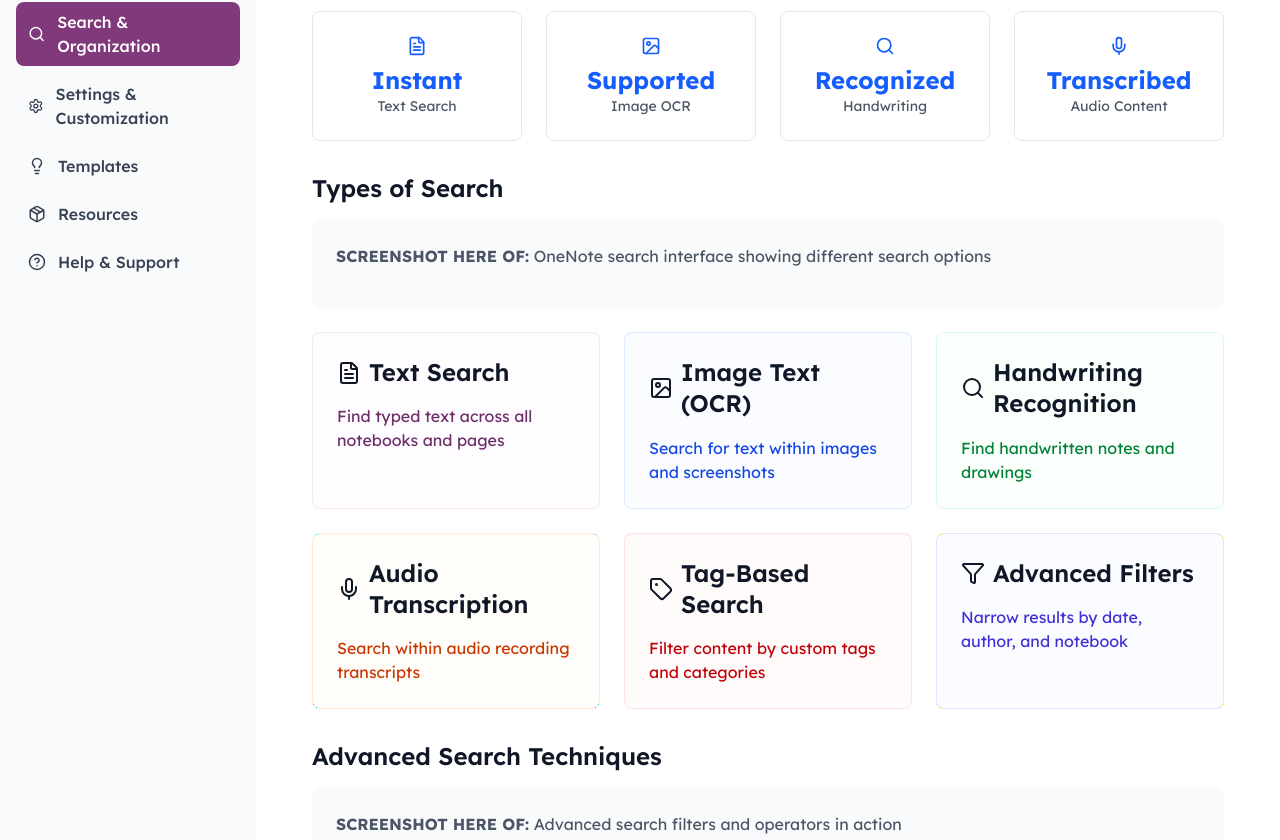
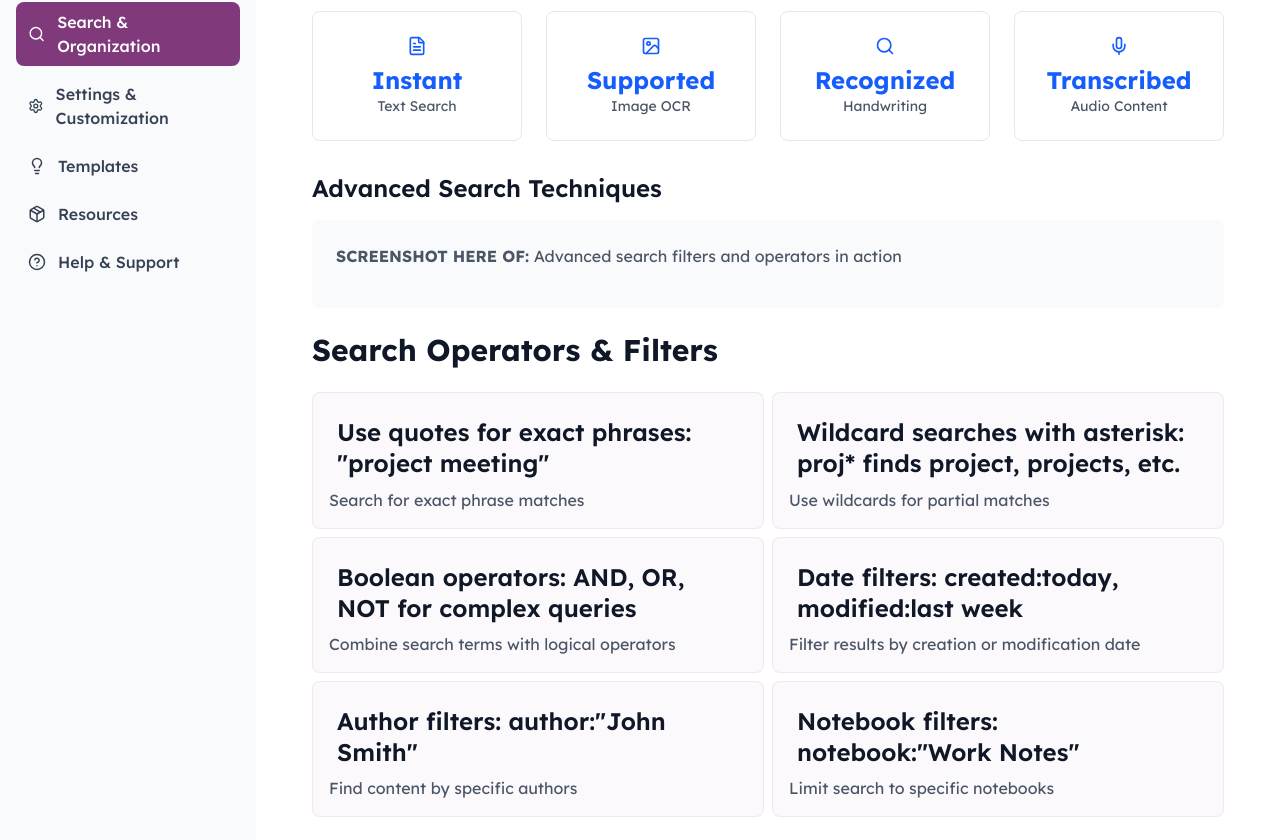
Before and after one commit to DudeThatsErin/OneNoteWiki, a Next.js app: page /search in a window 1280 px wide. Shown: the part 446-1286 px from the top of the page. Built offline with nearby package versions, Linux system fonts and the light colour scheme.

Commit message:
Remove "Types of Search" section from Search & Organization page
Drops the section's screenshot placeholder and six InfoCard summaries;
also removes the InfoCard/Tag/Filter imports and the already-unused Zap
import that only existed for this section.

```diff
--- a/src/app/search/page.tsx
+++ b/src/app/search/page.tsx
@@ -1,9 +1,8 @@
 import { PageLayout } from '@/components/PageLayout';
-import { InfoCard } from '@/components/InfoCard';
 import { FeatureList } from '@/components/FeatureList';
 import { Callout } from '@/components/Callout';
 import { QuickStats } from '@/components/QuickStats';
-import { Search, FileText, Image, Mic, Tag, Filter, Zap } from 'lucide-react';
+import { Search, FileText, Image, Mic } from 'lucide-react';
 
 export default function SearchPage() {
   return (
@@ -35,63 +34,6 @@ export default function SearchPage() {
             { label: 'Audio Content', value: 'Transcribed', icon: <Mic className="w-5 h-5" /> }
           ]}
         />
-
-        {/* Search Types */}
-        <section>
-          <h3 className="text-xl font-semibold text-gray-900 dark:text-white mb-4">
-            Types of Search
-          </h3>
-          <div className="bg-gray-50 dark:bg-gray-800 rounded-lg p-6 mb-6">
-            <p className="text-gray-600 dark:text-gray-300 mb-4">
-              <strong>SCREENSHOT HERE OF:</strong> OneNote search interface showing different search options
-            </p>
-          </div>
-
-          <div className="grid grid-cols-1 md:grid-cols-2 lg:grid-cols-3 gap-6">
-            <InfoCard
-              title="Text Search"
-              icon={<FileText className="w-6 h-6" />}
-              variant="purple"
-            >
-              Find typed text across all notebooks and pages
-            </InfoCard>
-            <InfoCard
-              title="Image Text (OCR)"
-              icon={<Image className="w-6 h-6" />}
-              variant="blue"
-            >
-              Search for text within images and screenshots
-            </InfoCard>
-            <InfoCard
-              title="Handwriting Recognition"
-              icon={<Search className="w-6 h-6" />}
-              variant="green"
-            >
-              Find handwritten notes and drawings
-            </InfoCard>
-            <InfoCard
-              title="Audio Transcription"
-              icon={<Mic className="w-6 h-6" />}
-              variant="orange"
-            >
-              Search within audio recording transcripts
-            </InfoCard>
-            <InfoCard
-              title="Tag-Based Search"
-              icon={<Tag className="w-6 h-6" />}
-              variant="red"
-            >
-              Filter content by custom tags and categories
-            </InfoCard>
-            <InfoCard
-              title="Advanced Filters"
-              icon={<Filter className="w-6 h-6" />}
-              variant="indigo"
-            >
-              Narrow results by date, author, and notebook
-            </InfoCard>
-          </div>
-        </section>
 
         {/* Search Techniques */}
         <section>
```
